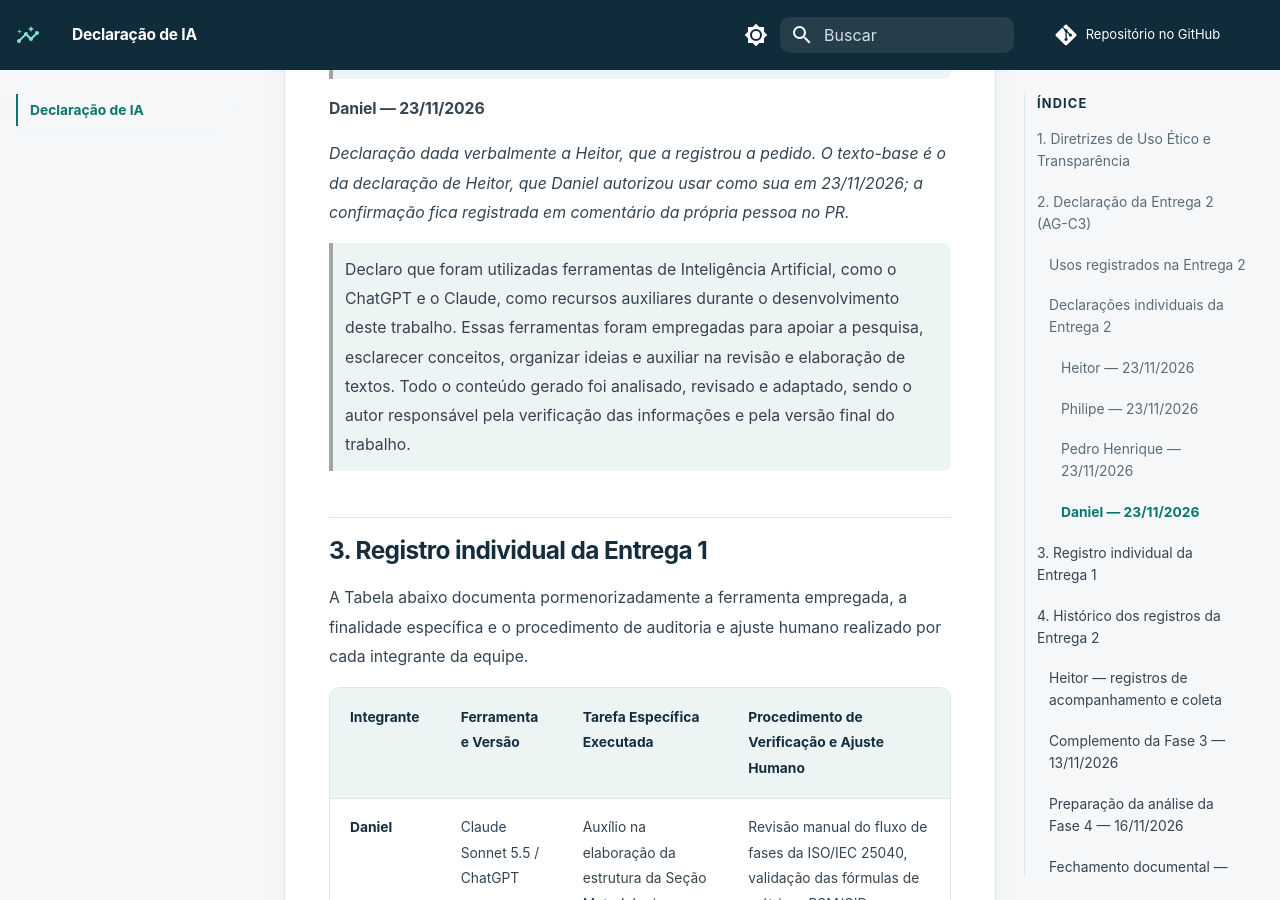
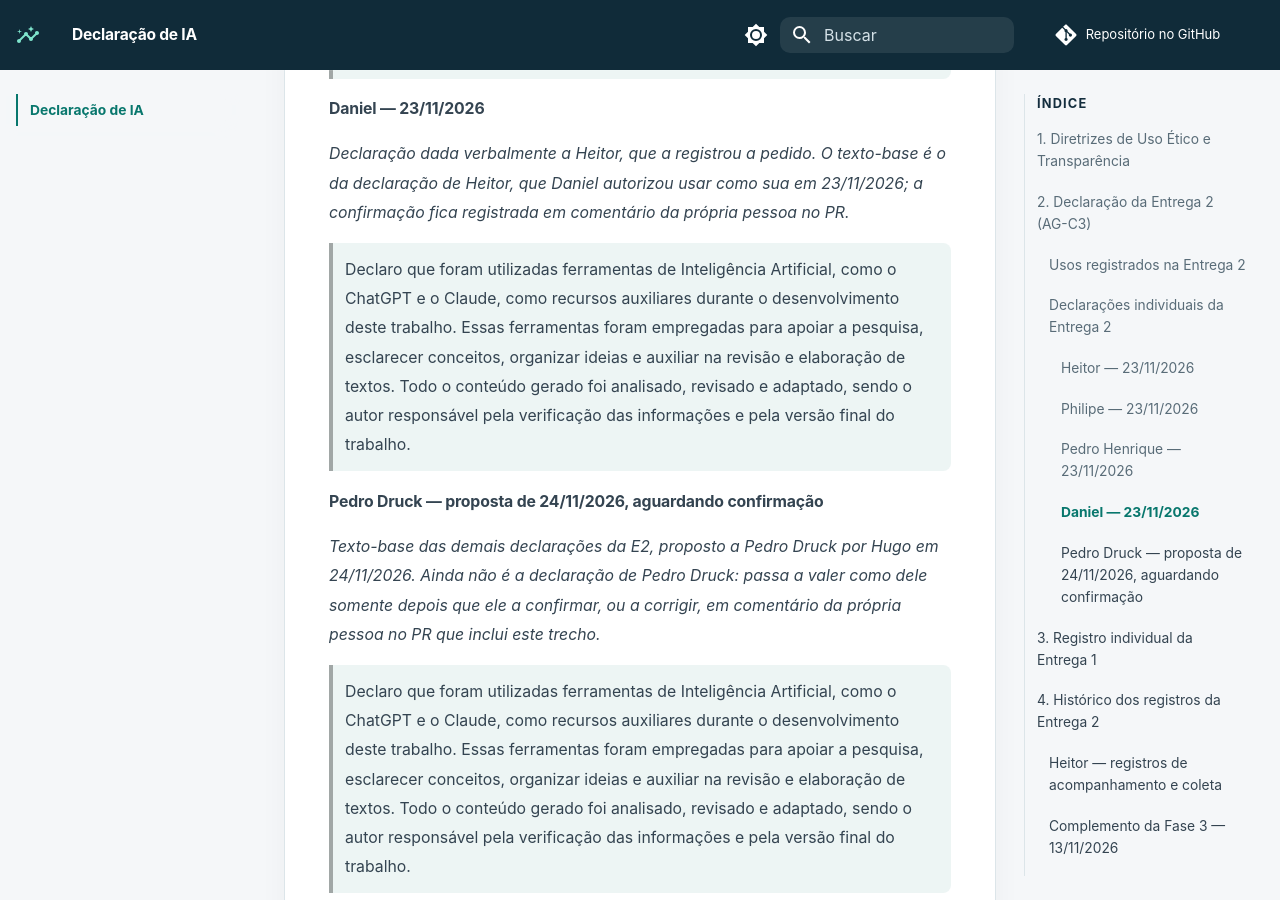
Before and after one commit to FCTE-Qualidade-de-Software-1/2026-2_T02_KATHERINE_JOHNSON, an MkDocs documentation site: the page built from docs/declaracao-ia.md, in a window 1280 px wide and 900 px high, scrolled down 4443 px. Built offline with MkDocs 1.6.1 and Material for MkDocs 9.7.7, drawn with Linux system fonts in a browser that asks for light colours; comment, search, counter and statistics services are not loaded.

Commit message:
docs(ia): adiciona a declaração de IA da E2 de Pedro Druck
Co-authored-by: Pedro Druck Montalvão Reis <68859909+pedruck@users.noreply.github.com>

```diff
--- a/docs/declaracao-ia.md
+++ b/docs/declaracao-ia.md
@@ -69,6 +69,12 @@ Declarações dadas pelas próprias pessoas em 23/11/2026, registradas como indi
 
 > Declaro que foram utilizadas ferramentas de Inteligência Artificial, como o ChatGPT e o Claude, como recursos auxiliares durante o desenvolvimento deste trabalho. Essas ferramentas foram empregadas para apoiar a pesquisa, esclarecer conceitos, organizar ideias e auxiliar na revisão e elaboração de textos. Todo o conteúdo gerado foi analisado, revisado e adaptado, sendo o autor responsável pela verificação das informações e pela versão final do trabalho.
 
+#### Pedro Druck — proposta de 24/11/2026, aguardando confirmação
+
+*Texto-base das demais declarações da E2, proposto a Pedro Druck por Hugo em 24/11/2026. Ainda não é a declaração de Pedro Druck: passa a valer como dele somente depois que ele a confirmar, ou a corrigir, em comentário da própria pessoa no PR que inclui este trecho.*
+
+> Declaro que foram utilizadas ferramentas de Inteligência Artificial, como o ChatGPT e o Claude, como recursos auxiliares durante o desenvolvimento deste trabalho. Essas ferramentas foram empregadas para apoiar a pesquisa, esclarecer conceitos, organizar ideias e auxiliar na revisão e elaboração de textos. Todo o conteúdo gerado foi analisado, revisado e adaptado, sendo o autor responsável pela verificação das informações e pela versão final do trabalho.
+
 ## 3. Registro individual da Entrega 1
 
 A Tabela abaixo documenta pormenorizadamente a ferramenta empregada, a finalidade específica e o procedimento de auditoria e ajuste humano realizado por cada integrante da equipe.
```
